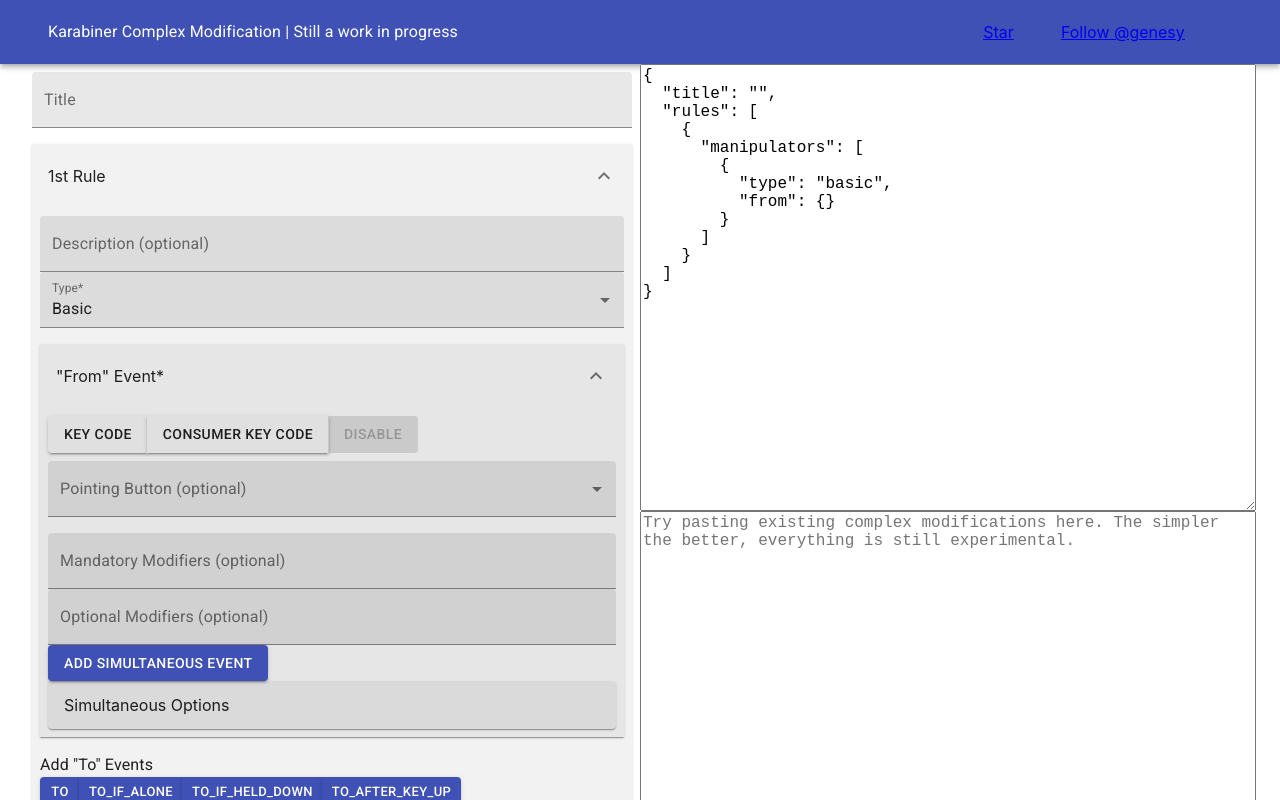
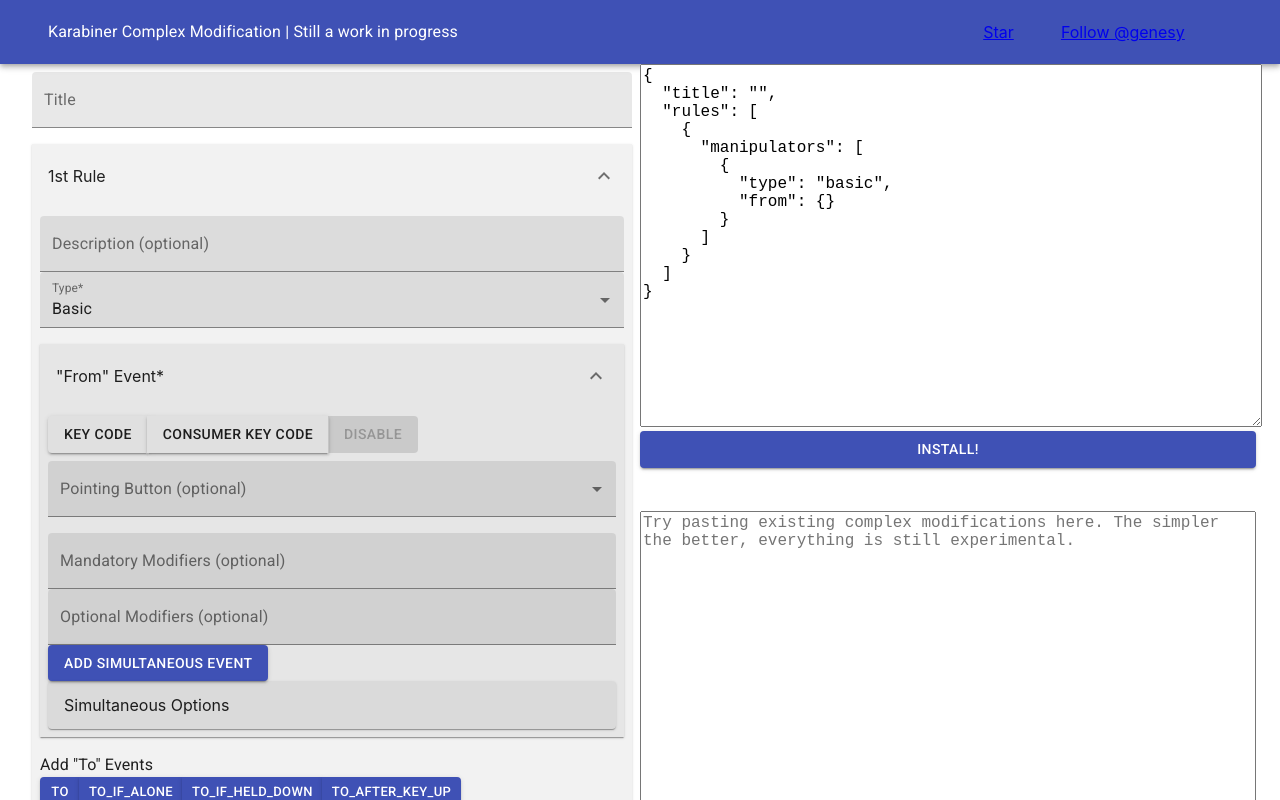
Before and after one commit to genesy/karabiner-complex-rules-generator, a React (Create React App) app: page / in a window 1280 px wide. Shown: the top 800 px of the page. Built offline with nearby package versions, Linux system fonts and the light colour scheme.

Commit message:
Adds install button

```diff
--- a/src/App.css
+++ b/src/App.css
@@ -6,6 +6,7 @@ body,
 }
 
 .generated-code {
+  height: 80%;
   width: 100%;
   font-size: medium;
   font-family: 'Courier New', Courier, monospace;
--- a/src/components/MainForm.tsx
+++ b/src/components/MainForm.tsx
@@ -139,7 +139,7 @@ const parseStateToMinimumJSON = (state: any) => {
   const parsedState = _.cloneDeep(state);
 
   parsedState.rules.forEach((rule: any, ruleIndex: number) => {
-    if (!rule.description.length) {
+    if (!rule?.description?.length) {
       delete rule.description;
     }
     rule.manipulators.forEach((manipulator: IManipulator) => {
@@ -193,6 +193,8 @@ const MainForm: React.FC<Props> = () => {
     rules: [getInitialRule()],
   });
 
+  const parsedState = parseStateToMinimumJSON(formState);
+
   const setRule = (newRule: IRule) => {
     const index = _.findIndex(formState.rules, { _id: newRule._id });
     const newFormState = _.cloneDeep(formState);
@@ -207,6 +209,12 @@ const MainForm: React.FC<Props> = () => {
     newFormState.rules = newFormState.rules || [];
     newFormState.rules.push(getInitialRule());
     setFormState({ ...newFormState });
+  };
+
+  const install = () => {
+    const base64string = window.btoa(JSON.stringify(parsedState));
+    let url = `karabiner://karabiner/assets/complex_modifications/import?url=data:application/json;charset=utf-8;base64,${base64string}`;
+    window.location.href = url;
   };
 
   return (
@@ -256,17 +264,21 @@ const MainForm: React.FC<Props> = () => {
             </Box>
           </Grid>
           <Grid container xs item direction="column">
-            <Grid container item xs>
+            <Grid item xs>
               <textarea
                 className="generated-code"
                 // value={JSON.stringify(formState, null, 2)}
                 readOnly
-                value={JSON.stringify(
-                  parseStateToMinimumJSON(formState),
-                  null,
-                  2,
-                )}
+                value={JSON.stringify(parsedState, null, 2)}
               />
+              <Button
+                onClick={install}
+                fullWidth
+                color="primary"
+                variant="contained"
+              >
+                Install!
+              </Button>
             </Grid>
             {/* <Grid item xs>
               <textarea
```
